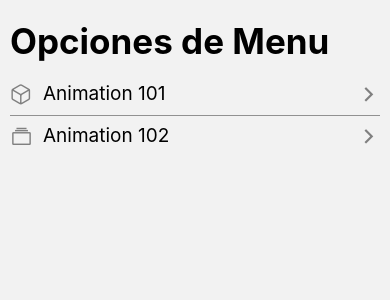
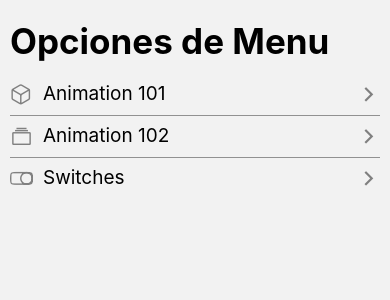
Before and after one commit to VISOSO2403/RNComponets, a React Native app: screen /HomeScreen in a window 390 px wide. Shown: the top 300 px of the page. Built offline with nearby package versions, Linux system fonts and the light colour scheme.

Commit message:
Error Switch

```diff
--- a/src/components/FlatListMenuItem.tsx
+++ b/src/components/FlatListMenuItem.tsx
@@ -1,53 +1,41 @@
-import React from 'react'
-import { View, Text, StyleSheet, TouchableOpacity } from 'react-native';
-import { MenuItem } from '../interfaces/appinterfaces'
+import React from 'react';
+import {View, Text, StyleSheet, TouchableOpacity} from 'react-native';
+import {MenuItem} from '../interfaces/appInterfaces';
 import Icon from 'react-native-vector-icons/Ionicons';
-import { useNavigation } from '@react-navigation/native';
+import {CommonActions, useNavigation} from '@react-navigation/native';
 
 interface Props {
-  menuItem: MenuItem
+  menuItem: MenuItem;
 }
 
-const FlatListMenuItem = ({ menuItem }: Props) => {
-
-  const navigation = useNavigation()
+const FlatListMenuItem = ({menuItem}: Props) => {
+  const navigation = useNavigation();
 
   return (
     <TouchableOpacity
       activeOpacity={0.8}
-      onPress={ () => navigation.navigate( menuItem.component )}
-    >
+      onPress={() =>
+        navigation.dispatch(CommonActions.navigate({name: menuItem.component}))
+      }>
+      <View style={styles.container}>
+        <Icon name={menuItem.icon} color="gray" size={23} />
+        <Text style={styles.itemText}>{menuItem.name}</Text>
 
-      <View style={styles.container}>
-        <Icon
-          name={menuItem.icon}
-          color="gray"
-          size={23}
-        />
-        <Text style={styles.itemText}>
-          {menuItem.name}
-        </Text>
-
-        <View style={{ flex: 1 }} />
-        <Icon
-          name="chevron-forward-outline"
-          color="gray"
-          size={23}
-        />
-
+        <View style={{flex: 1}} />
+        <Icon name="chevron-forward-outline" color="gray" size={23} />
       </View>
     </TouchableOpacity>
-  )
-}
+  );
+};
 
 const styles = StyleSheet.create({
   container: {
-    flexDirection: 'row'
+    flexDirection: 'row',
   },
   itemText: {
     marginLeft: 10,
-    fontSize: 19
-  }
-})
+    fontSize: 19,
+  },
+});
 
-export default FlatListMenuItem
+export default FlatListMenuItem;
--- a/src/navigator/Navigator.tsx
+++ b/src/navigator/Navigator.tsx
@@ -1,21 +1,26 @@
 import React from 'react';
-import { createStackNavigator } from '@react-navigation/stack';
+import {createStackNavigator} from '@react-navigation/stack';
 import HomeScreen from '../screens/HomeScreen';
 import Animation101Screen from '../screens/Animation101Screen';
 import Animation102Screen from '../screens/Animation102Screen';
+import SwitchScreen from '../screens/SwitchScreen';
 
+export type RootStackParamList = {
+  HomeScreen: undefined;
+  Animation101Screen: undefined;
+};
 const Stack = createStackNavigator();
 
 export const Navigator = () => {
   return (
     <Stack.Navigator
       screenOptions={{
-        headerShown: false
-      }}
-    >
+        headerShown: false,
+      }}>
       <Stack.Screen name="HomeScreen" component={HomeScreen} />
       <Stack.Screen name="Animation101Screen" component={Animation101Screen} />
       <Stack.Screen name="Animation102Screen" component={Animation102Screen} />
+      <Stack.Screen name="Switches" component={SwitchScreen} />
     </Stack.Navigator>
   );
-}
+};
--- a/src/screens/Animation102Screen.tsx
+++ b/src/screens/Animation102Screen.tsx
@@ -1,25 +1,48 @@
-import React from 'react'
-import { View, StyleSheet, Animated, PanResponder } from 'react-native';
+import React, {useRef} from 'react';
+import {View, StyleSheet, Animated, PanResponder} from 'react-native';
 
 const Animation102Screen = () => {
+  const pan = useRef(new Animated.ValueXY()).current;
+
+  const panResponder = useRef(
+    PanResponder.create({
+      onMoveShouldSetPanResponder: () => true,
+      onPanResponderMove: Animated.event([null, {dx: pan.x, dy: pan.y}], {
+        useNativeDriver: false,
+      }),
+      onPanResponderRelease: () => {
+        Animated.spring(pan, {
+          toValue: {x: 0, y: 0},
+          useNativeDriver: true,
+        }).start();
+      },
+    }),
+  ).current;
+
   return (
-    <View style={ styles.container }>
-      <View style={styles.purpleBox} />
+    <View style={styles.container}>
+      <Animated.View
+        style={{
+          ...styles.purpleBox,
+          transform: [{translateX: pan.x}, {translateY: pan.y}],
+        }}
+        {...panResponder.panHandlers}
+      />
     </View>
-  )
-}
+  );
+};
 
 const styles = StyleSheet.create({
   container: {
     flex: 1,
     justifyContent: 'center',
-    alignItems: 'center'
+    alignItems: 'center',
   },
   purpleBox: {
     backgroundColor: '#75CEDB',
     width: 150,
-    height: 150
-  }
-})
+    height: 150,
+  },
+});
 
-export default Animation102Screen
+export default Animation102Screen;
--- a/src/screens/HomeScreen.tsx
+++ b/src/screens/HomeScreen.tsx
@@ -1,40 +1,41 @@
-import React from 'react'
-import { FlatList, Text, View } from 'react-native';
-import { useSafeAreaInsets } from 'react-native-safe-area-context';
+import React from 'react';
+import {FlatList, Text, View} from 'react-native';
+import {useSafeAreaInsets} from 'react-native-safe-area-context';
 
-import { styles } from '../theme/appTheme';
-import { MenuItem } from '../interfaces/appInterfaces';
+import {styles} from '../theme/appTheme';
+import {MenuItem} from '../interfaces/appInterfaces';
 import FlatListMenuItem from '../components/FlatListMenuItem';
-
 
 const menuItems: MenuItem[] = [
   {
     name: 'Animation 101',
     icon: 'cube-outline',
-    component: 'Animation101Screen'
+    component: 'Animation101Screen',
   },
   {
     name: 'Animation 102',
     icon: 'albums-outline',
-    component: 'Animation102Screen'
-  }
-]
+    component: 'Animation102Screen',
+  },
+  {
+    name: 'Switches',
+    icon: 'toggle-outline',
+    component: 'SwitchScreen',
+  },
+];
 
 const HomeScreen = () => {
+  const {top} = useSafeAreaInsets();
 
-  const { top } = useSafeAreaInsets()
-
-  const renderMenuItem = ( menuItem: MenuItem) => {
-
-  }
+  const renderMenuItem = (menuItem: MenuItem) => {};
 
   const renderListHeader = () => {
     return (
-      <View style={{ marginTop: top + 20, marginBottom: 20}}>
+      <View style={{marginTop: top + 20, marginBottom: 20}}>
         <Text style={styles.title}>Opciones de Menu</Text>
       </View>
-    )
-  }
+    );
+  };
 
   const itemSeparator = () => {
     return (
@@ -42,23 +43,23 @@ const HomeScreen = () => {
         style={{
           borderBottomWidth: 1,
           opacity: 0.4,
-          marginVertical: 8
+          marginVertical: 8,
         }}
       />
-    )
-  }
+    );
+  };
 
   return (
-    <View style={{ flex: 1, ...styles.globalMargin}}>
+    <View style={{flex: 1, ...styles.globalMargin}}>
       <FlatList
-        data={ menuItems }
-        renderItem={ ({ item }) => <FlatListMenuItem menuItem={ item }/> }
-        keyExtractor={ (item) => item.name }
-        ListHeaderComponent={ renderListHeader }
-        ItemSeparatorComponent={ itemSeparator }
+        data={menuItems}
+        renderItem={({item}) => <FlatListMenuItem menuItem={item} />}
+        keyExtractor={item => item.name}
+        ListHeaderComponent={renderListHeader}
+        ItemSeparatorComponent={itemSeparator}
       />
     </View>
-  )
-}
+  );
+};
 
-export default HomeScreen
+export default HomeScreen;
--- /dev/null
+++ b/src/screens/SwitchScreen.tsx
@@ -0,0 +1,12 @@
+import React from 'react';
+import {View, Text} from 'react-native';
+
+const SwitchScreen = () => {
+  return (
+    <View>
+      <Text>SwitchScreen</Text>
+    </View>
+  );
+};
+
+export default SwitchScreen;
```
Also changed, not shown: src/interfaces/appInterfaces.tsx (+3 -4 lines).
